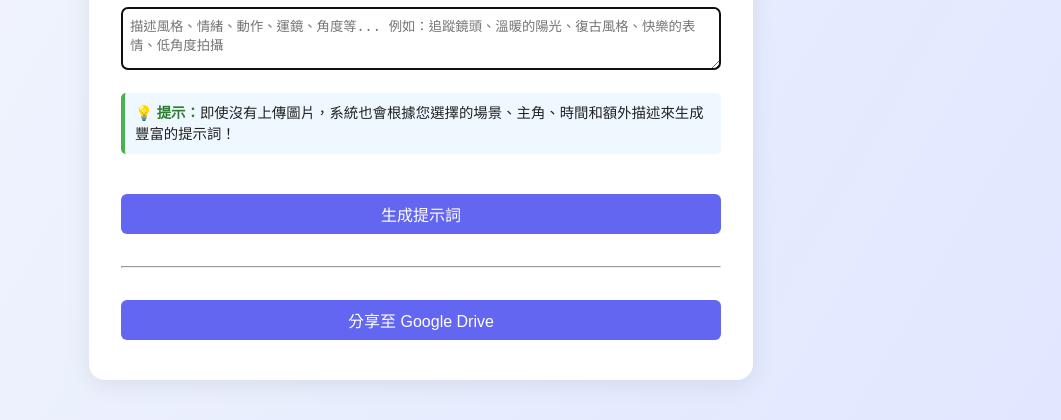
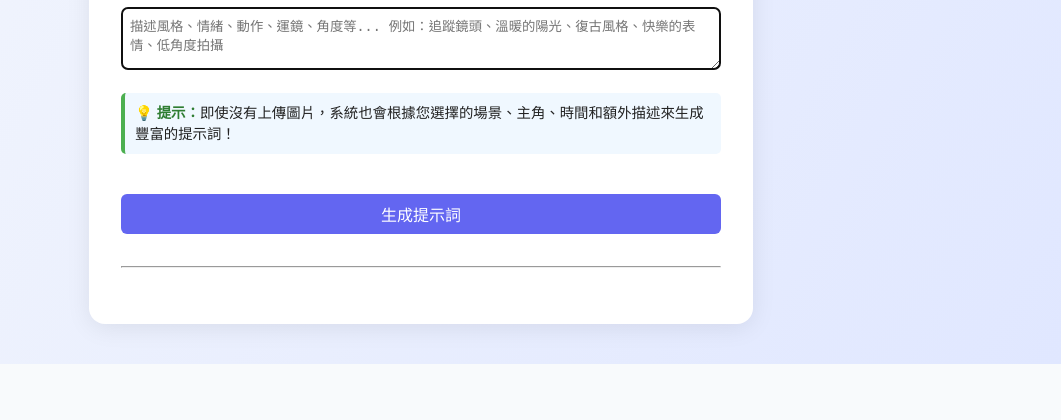
Before and after one commit to elbartohub/vprompt, a Flask app: page / in a window 1280 px wide. Shown: the part 892-1312 px from the top of the page, without its empty margins (219-1280 px from the left). After the commit the page ends 1256 px from the top, so only its background shows below. Run offline with Flask 3, Linux system fonts and the light colour scheme; some libraries are stand-ins or nearby versions.

Commit message:
Removed Google Drive export

```diff
--- a/app.py
+++ b/app.py
@@ -687,9 +687,6 @@ def gemini_2_flash_api(image_path, api_key):
     }
     response = requests.post(url, json=payload, headers=headers)
     return response.json()
-
-# Google Drive 分享功能略（需 OAuth 流程）
-
 @app.route('/test_heic.html')
 def test_heic():
     return send_from_directory('.', 'test_heic.html')
--- a/static/script.js
+++ b/static/script.js
@@ -29,14 +29,6 @@ document.addEventListener('DOMContentLoaded', function() {
         if (characterSelect.value === '其它') {
             customCharacterInput.focus();
         }
-    }
-
-    // Google Drive 分享（僅前端提示，需後端 OAuth 實作）
-    const shareBtn = document.getElementById('shareDriveBtn');
-    if (shareBtn) {
-        shareBtn.addEventListener('click', function() {
-            alert('分享至 Google Drive 功能需後端授權，請參考 README 設定 Google API。');
-        });
     }
 
     // 自動聚焦到故事描述欄位
--- a/templates/index.html
+++ b/templates/index.html
@@ -126,9 +126,6 @@
             </div>
         </div>
         {% endif %}
-        <div>
-            <button id="shareDriveBtn">分享至 Google Drive</button>
-        </div>
     </div>
     <script src="https://cdn.jsdelivr.net/npm/heic2any@0.0.4/dist/heic2any.min.js"></script>
     <script src="/static/script.js"></script>
```
